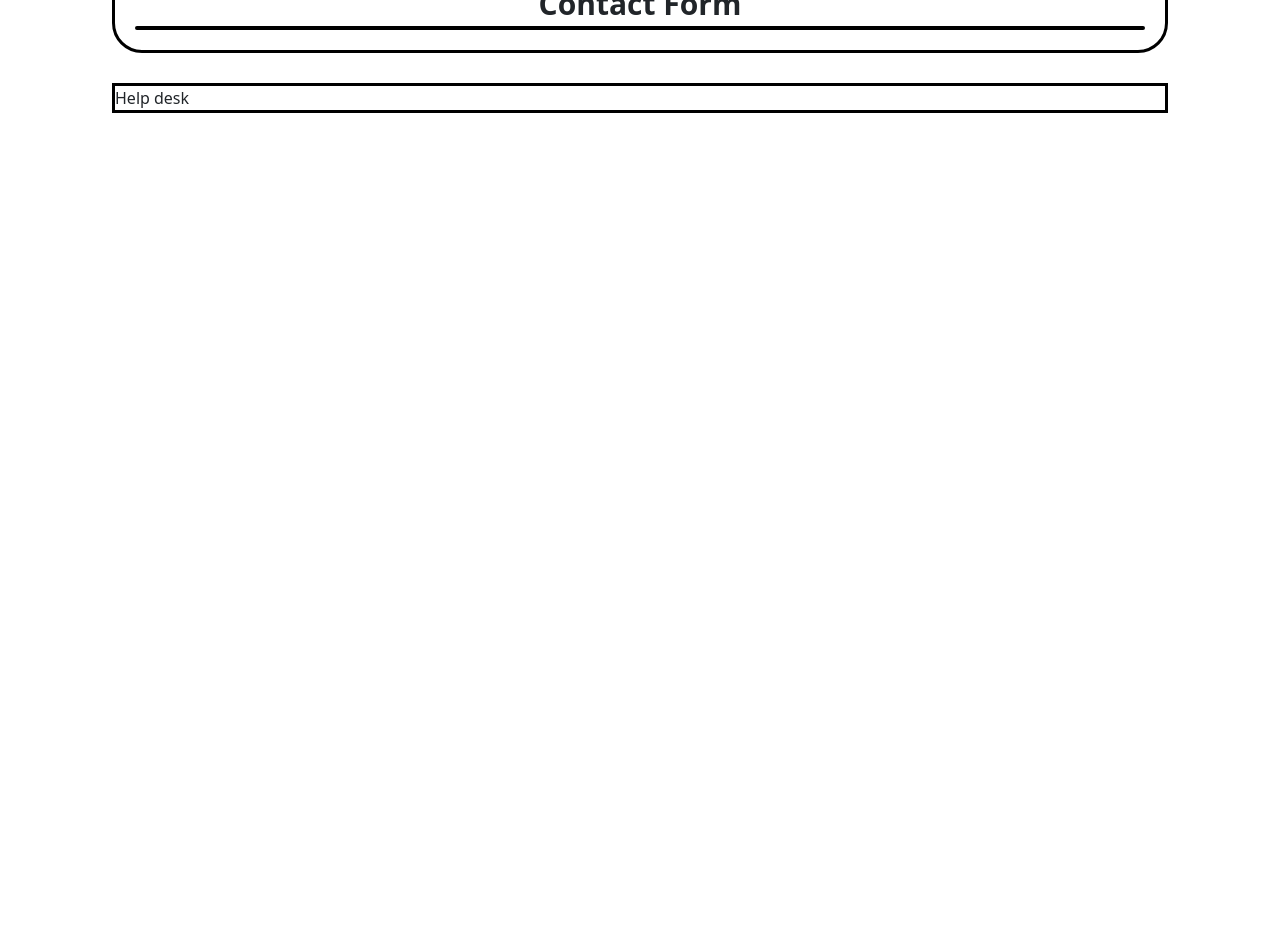
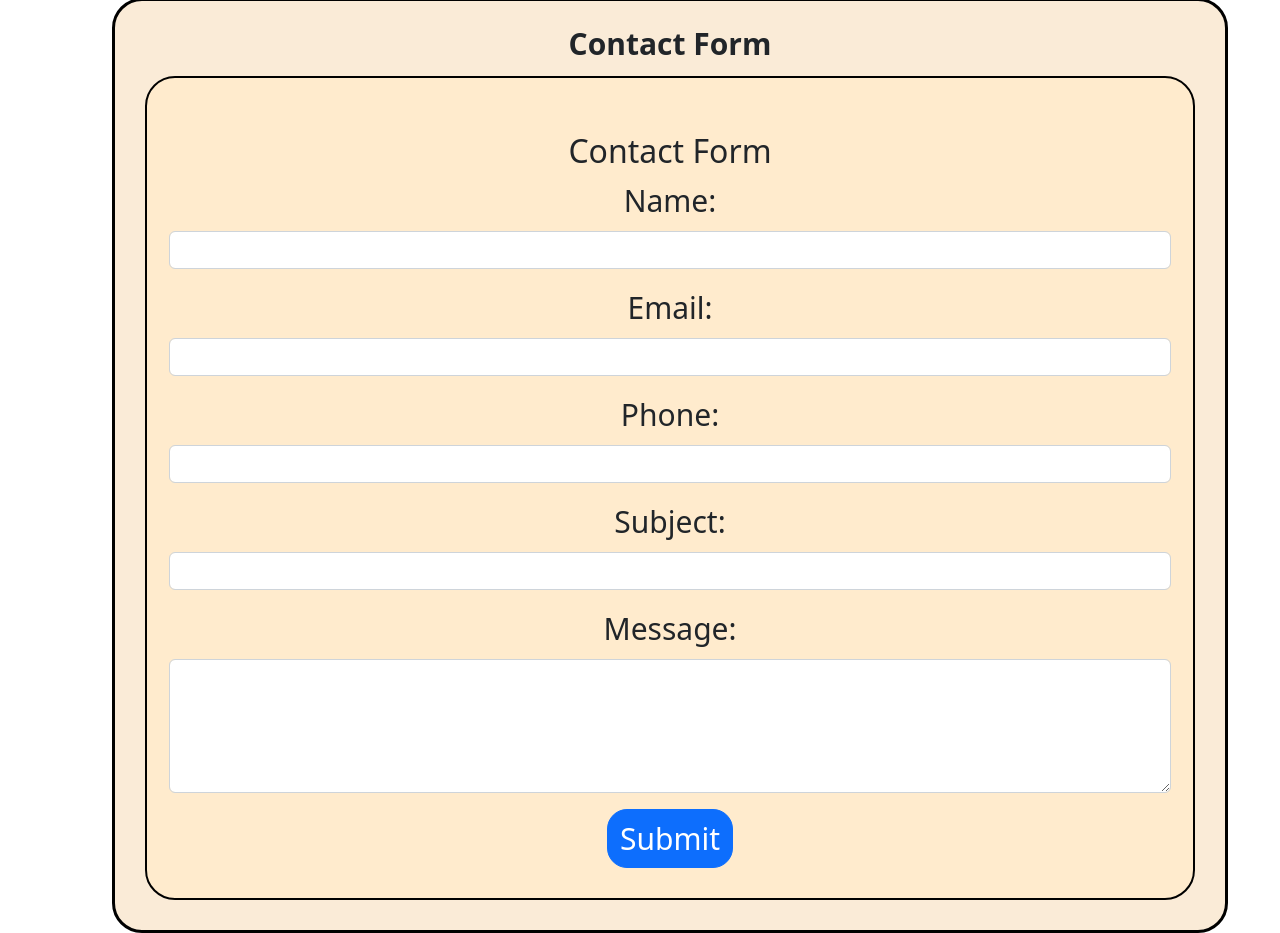
Before and after one commit to XaviersHub/TutorWebpage, a React (Vite) app: page /contact in a window 1280 px wide. Shown: the part 560-1493 px from the top of the page. Before the commit the page ends 800 px from the top, so only its background shows below. Built offline with nearby package versions, Linux system fonts and the light colour scheme.

Commit message:
🦄🦄 5th Commit: Contact Page updated with chatbot and form submission 🦄🦄

```diff
--- a/package.json
+++ b/package.json
@@ -10,6 +10,8 @@
   },
   "dependencies": {
     "bootstrap": "^5.2.3",
+    "emailjs-com": "^3.2.0",
+    "firebase": "^11.2.0",
     "react": "^18.2.0",
     "react-dom": "^18.2.0",
     "react-router-dom": "^6.28.1"
--- /dev/null
+++ b/src/components/ChatBot.tsx
@@ -0,0 +1,25 @@
+import { useEffect } from "react";
+
+const Chatbot = () => {
+  useEffect(() => {
+    // Create the script element
+    const script = document.createElement("script");
+    script.type = "text/javascript";
+    script.async = true;
+    script.src = "https://embed.tawk.to/6794e6183a8427326074c494/1iieq5k46";
+    script.charset = "UTF-8";
+    script.setAttribute("crossorigin", "*");
+
+    // Append script to document body
+    document.body.appendChild(script);
+
+    // Cleanup function to remove script when component unmounts
+    return () => {
+      document.body.removeChild(script);
+    };
+  }, []);
+
+  return null; // The component does not render anything visible
+};
+
+export default Chatbot;
--- /dev/null
+++ b/src/components/ContactForm.tsx
@@ -0,0 +1,154 @@
+import React, { useState } from "react";
+import emailjs from "emailjs-com";
+import { db } from "../database/firebaseConfig"; // Import Firebase instance
+import { collection, addDoc } from "firebase/firestore";
+import "./styles/HeaderSec.css";
+
+const ContactForm: React.FC = () => {
+  const [formData, setFormData] = useState({
+    name: "",
+    email: "",
+    phone: "",
+    subject: "",
+    message: "",
+  });
+
+  const handleChange = (
+    e: React.ChangeEvent<HTMLInputElement | HTMLTextAreaElement>
+  ) => {
+    setFormData({ ...formData, [e.target.name]: e.target.value });
+  };
+
+  const handleSubmit = async (e: React.FormEvent<HTMLFormElement>) => {
+    e.preventDefault();
+
+    // Sending email using EmailJS
+    emailjs
+      .send(
+        "service_u04h0o5", // EmailJS service ID
+        "template_k5mepkt", // EmailJS template ID
+        formData,
+        "IBjTw7VEqSOOAxygM" // EmailJS public key
+      )
+      .then((result) => {
+        alert("Message sent successfully!");
+        console.log("Email sent:", result.text);
+      })
+      .catch((error) => {
+        alert("Failed to send message.");
+        console.log("Email error:", error.text);
+      });
+
+    // Storing form data in Firebase Firestore
+    try {
+      await addDoc(collection(db, "contacts"), {
+        name: formData.name,
+        email: formData.email,
+        phone: formData.phone,
+        subject: formData.subject,
+        message: formData.message,
+        timestamp: new Date(),
+      });
+      alert("Message stored successfully!");
+    } catch (error) {
+      alert("Error storing message.");
+      console.error("Firestore error:", error);
+    }
+
+    // Clear the form
+    setFormData({
+      name: "",
+      email: "",
+      phone: "",
+      subject: "",
+      message: "",
+    });
+  };
+
+  return (
+    <div className="container mt-4 form-padder">
+      <h2>Contact Form</h2>
+      <form onSubmit={handleSubmit}>
+        <div className="mb-3">
+          <label htmlFor="name" className="form-label">
+            Name:
+          </label>
+          <input
+            type="text"
+            className="form-control"
+            id="name"
+            name="name"
+            value={formData.name}
+            onChange={handleChange}
+            required
+          />
+        </div>
+
+        <div className="mb-3">
+          <label htmlFor="email" className="form-label">
+            Email:
+          </label>
+          <input
+            type="email"
+            className="form-control"
+            id="email"
+            name="email"
+            value={formData.email}
+            onChange={handleChange}
+            required
+          />
+        </div>
+
+        <div className="mb-3">
+          <label htmlFor="phone" className="form-label">
+            Phone:
+          </label>
+          <input
+            type="tel"
+            className="form-control"
+            id="phone"
+            name="phone"
+            value={formData.phone}
+            onChange={handleChange}
+          />
+        </div>
+
+        <div className="mb-3">
+          <label htmlFor="subject" className="form-label">
+            Subject:
+          </label>
+          <input
+            type="text"
+            className="form-control"
+            id="subject"
+            name="subject"
+            value={formData.subject}
+            onChange={handleChange}
+            required
+          />
+        </div>
+
+        <div className="mb-3">
+          <label htmlFor="message" className="form-label">
+            Message:
+          </label>
+          <textarea
+            className="form-control"
+            id="message"
+            name="message"
+            rows={5}
+            value={formData.message}
+            onChange={handleChange}
+            required
+          ></textarea>
+        </div>
+
+        <button type="submit" className="btn btn-primary button">
+          Submit
+        </button>
+      </form>
+    </div>
+  );
+};
+
+export default ContactForm;
--- a/src/components/styles/HeaderSec.css
+++ b/src/components/styles/HeaderSec.css
@@ -71,6 +71,13 @@
     font-size: 30px;
     text-align: center;
 }
+.form-padder{
+    padding: 20px;
+}
+.button{
+    font-size: 30px !important;
+    border-radius: 20px !important;
+}
 .Help-desk{
     border: black 3px solid;
     margin: 30px;
--- /dev/null
+++ b/src/database/firebaseConfig.ts
@@ -0,0 +1,21 @@
+import { initializeApp } from "firebase/app";
+import { getFirestore } from "firebase/firestore";
+import { getAnalytics } from "firebase/analytics";
+
+// Your Firebase configuration (replace with your credentials)
+const firebaseConfig = {
+  apiKey: "AIzaSyCuT8vN5qJ9RHWi1LV9Hlt_91d4eIgNU9c",
+  authDomain: "tutorapp-28cc8.firebaseapp.com",
+  projectId: "tutorapp-28cc8",
+  storageBucket: "tutorapp-28cc8.firebasestorage.app",
+  messagingSenderId: "570000210952",
+  appId: "1:570000210952:web:408530fcf47ff41c3f25bd",
+  measurementId: "G-J1QPFKSF01"
+};
+
+// Initialize Firebase
+const app = initializeApp(firebaseConfig);
+const analytics = getAnalytics(app);
+
+// Initialize Firestore
+export const db = getFirestore(app);
--- a/src/pages/Contact.tsx
+++ b/src/pages/Contact.tsx
@@ -3,6 +3,8 @@ import SearchBar from "../components/SearchBar";
 import AccountWidget from "../components/AccountWidget";
 import NavBar from "../components/NavBar";
 import "../components/styles/HeaderSec.css";
+import ContactForm from "../components/ContactForm";
+import Chatbot from "../components/ChatBot";
 
 const Contact = () => {
   return (
@@ -16,12 +18,12 @@ const Contact = () => {
       </div>
       <NavBar />
       <div className="container mt-4">
-        <div className="Contact">
+        <div className="Contact card-title">
           <strong>Contact Information</strong>
-          <div className="Contact-info">
+          <div className="Contact-info cards">
             <div>
               <strong>Email Address:</strong>
-              <a href="mailto:xaviersiao@gmail.com">Mail to here</a>
+              <a href="mailto:tutorapp533@gmail.com">Mail to here</a>
             </div>
             <div>
               <strong>Phone Number:</strong>
@@ -70,11 +72,15 @@ const Contact = () => {
             </div>
           </div>
         </div>
-        <div className="Contact-form">
+        <div className="Contact-form card-title">
           <strong>Contact Form</strong>
-          <div className="Contact-info"></div>
+          <div className="Contact-info cards">
+            <ContactForm />
+          </div>
         </div>
-        <div className="Help-desk">Help desk</div>
+        <div>
+          <Chatbot />
+        </div>
       </div>
     </div>
   );
```
Also changed, not shown: src/pages/AddUser.tsx (added, +15 -0 lines), 1 other file (tests, documents, lock files or other folders).
